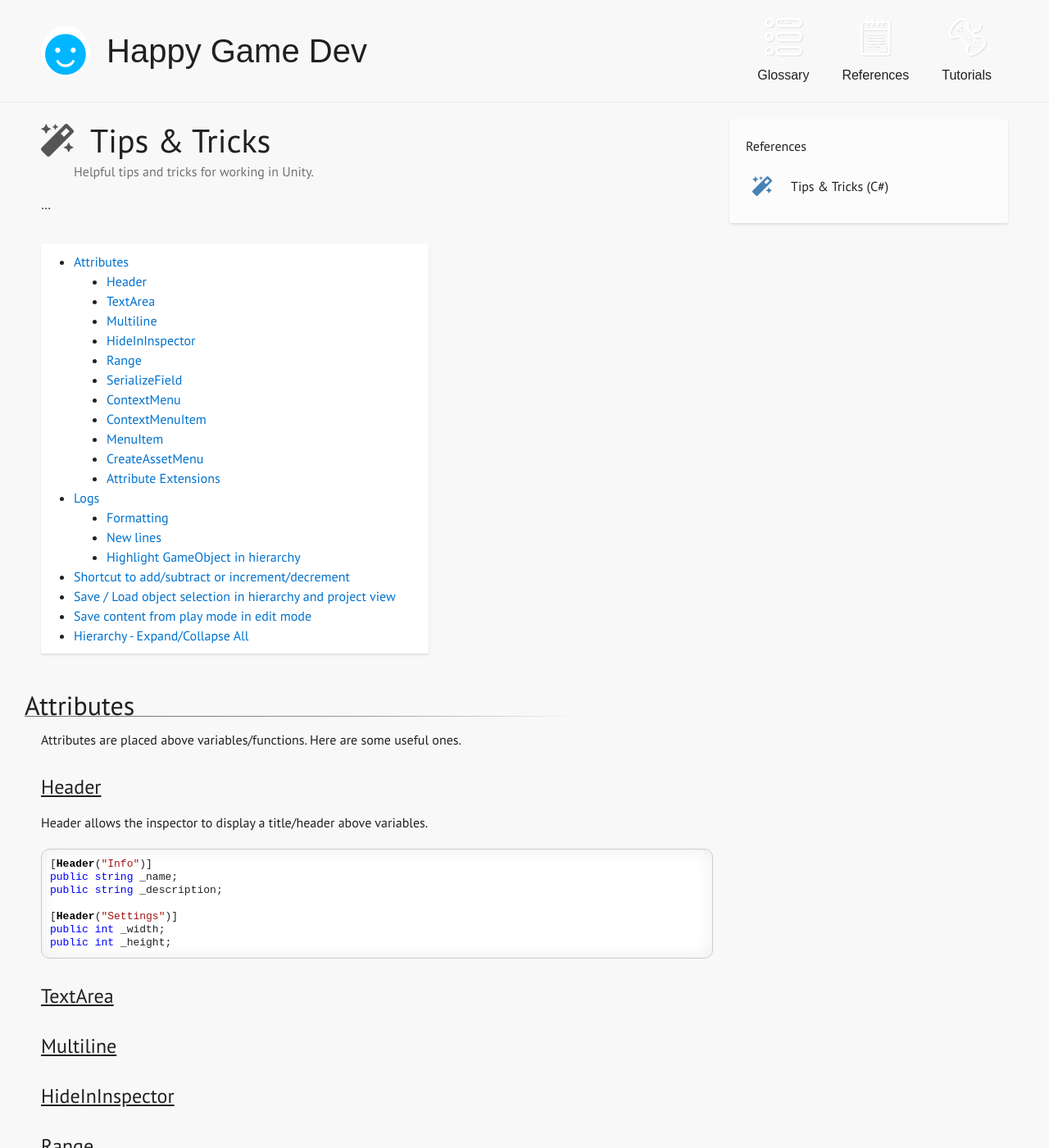
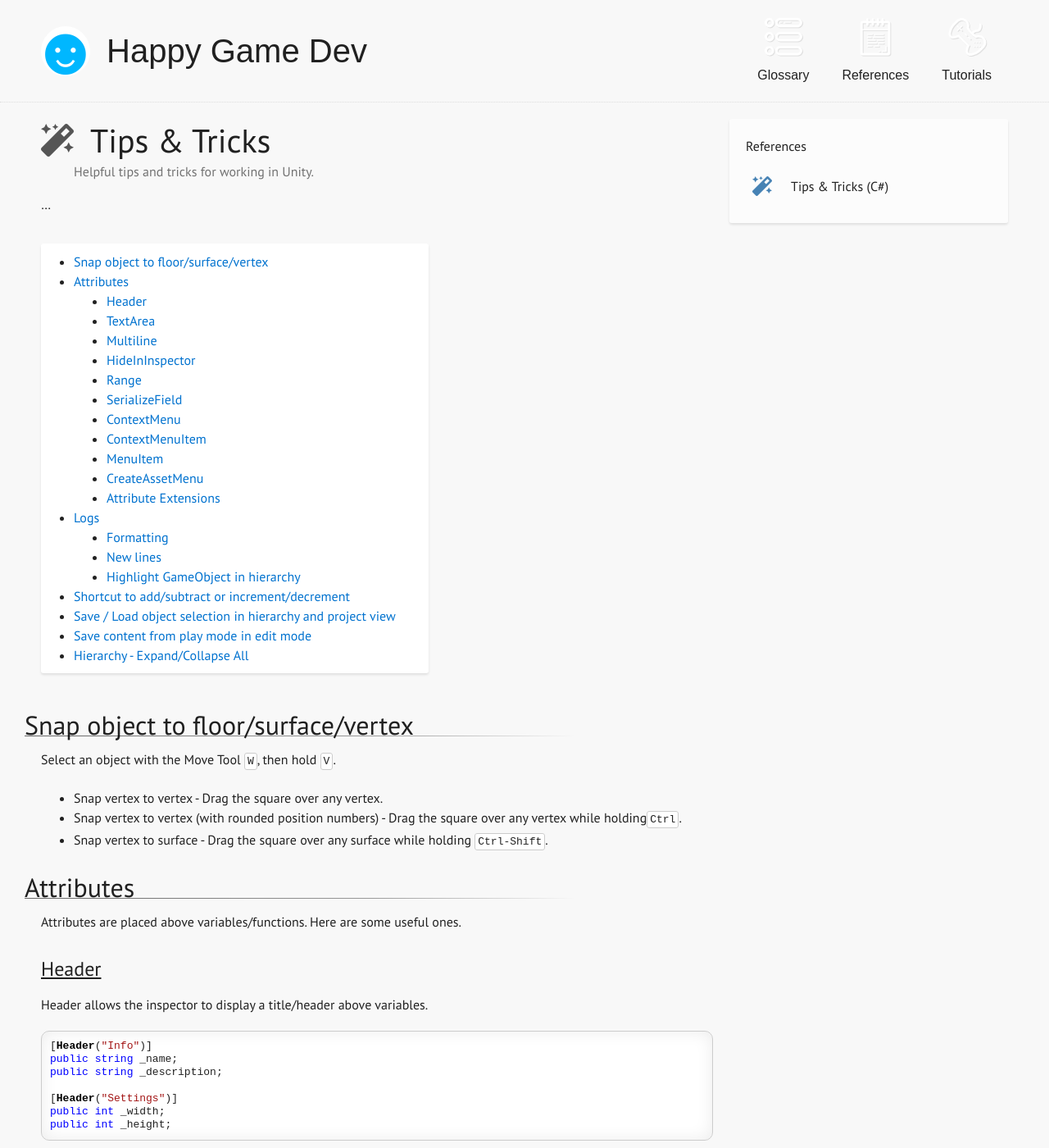
Before and after one commit to st4rdog/st4rdog.github.io, a Jekyll site: the page built from _references/unity/tips-and-tricks.md, in a window 1280 px wide and 1400 px high. Shown: the whole window at 82% size. Built offline with Jekyll 4.4.1, drawn with Linux system fonts in a browser that asks for light colours; some web fonts are replaced.

Commit message:
Update tips-and-tricks.md

```diff
--- a/_references/unity/tips-and-tricks.md
+++ b/_references/unity/tips-and-tricks.md
@@ -25,6 +25,14 @@ isPublic : true
 
 * TOC
 {:toc}
+
+## Snap object to floor/surface/vertex
+
+Select an object with the Move Tool `W`, then hold `V`.
+
+- Snap vertex to vertex - Drag the square over any vertex.
+- Snap vertex to vertex (with rounded position numbers) - Drag the square over any vertex while holding`Ctrl`.
+- Snap vertex to surface - Drag the square over any surface while holding `Ctrl-Shift`.
 
 ## Attributes
 
```
